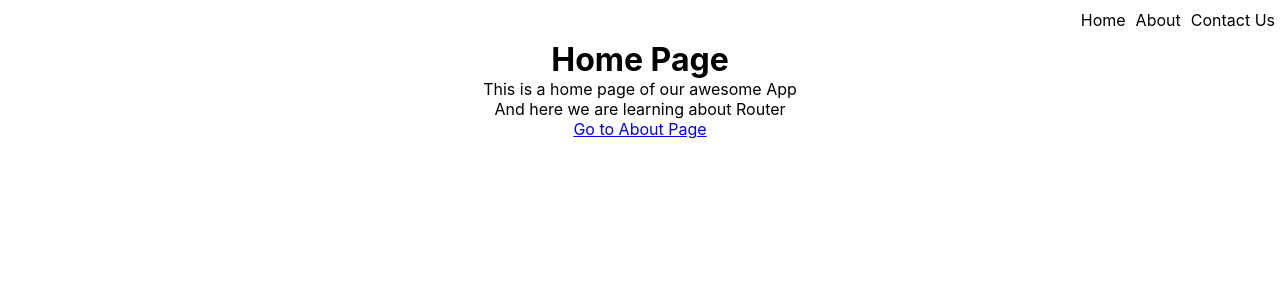
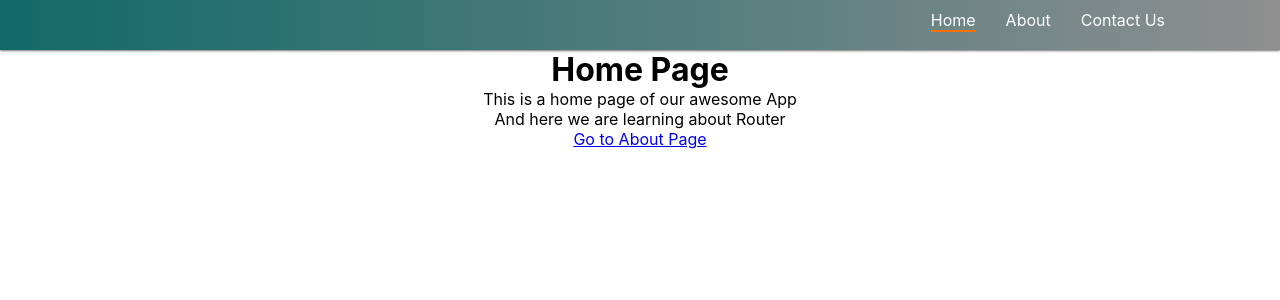
Before and after one commit to fhabhishektiwari/blog, a React (Create React App) app: page / in a window 1280 px wide. Shown: the top 300 px of the page. Built offline with nearby package versions, Linux system fonts and the light colour scheme.

Commit message:
Active link style

```diff
--- a/src/App.css
+++ b/src/App.css
@@ -9,22 +9,35 @@
 
 .navbar{
   text-align: right;
+  margin-right: 100px;
 }
 .navbar li{
   display: inline-block;
-  padding: 10px 5px;
+  padding: 10px 15px;
 }
 
 .nav-bar-link{
-  color: #000;
+  color: #fff;
   text-decoration: none;
 }
 
 .nav-bar-link:hover{
-  color: #0b7753;
-  border-bottom: 2px solid rgb(255, 111, 0);
+  color: #000;
+  border-bottom: 2px solid #ff6f00;
 }
 
+/* 1st method to make link active  */
+/* .active{
+  border-bottom: 2px solid rgb(255, 111, 0);
+  color: #0b7753;
+} */
+
+.main-nav{
+  width: 100%;
+  height: 50px;
+  box-shadow: 0 0 3px #000;
+  background: linear-gradient(to right,rgb(17, 105, 105),rgb(143, 143, 143));
+}
 
 
 
--- a/src/App.js
+++ b/src/App.js
@@ -3,7 +3,7 @@ import React from 'react';
 import {BrowserRouter, Navigate, Route, Routes} from 'react-router-dom'
 import Home from './components/Home';
 import About from './components/About';
-import NavBar from './components/NavBar';
+// import NavBar from './components/NavBar';
 // import Page404 from './components/Page404';
 import Contact from './components/Contact';
 import User from './components/User';
--- a/src/components/NewNavbar.js
+++ b/src/components/NewNavbar.js
@@ -2,11 +2,12 @@ import { NavLink } from "react-router-dom";
 import '../App.css'
 const NewNavbar=()=>{
     return(
-        <div>
+        <div className="main-nav">
             <ul className="navbar">
-                <li><NavLink className='nav-bar-link' to='/'>Home</NavLink></li>
-                <li><NavLink className='nav-bar-link' to='/about'>About</NavLink></li>
-                <li><NavLink className='nav-bar-link' to='/contact'>Contact Us</NavLink></li>
+                {/* 2nd methods to make active  style={({isActive})=>{return {color:isActive?'#0b7753':'#000'} && {borderBottom:isActive?'2px solid #ff6f00':''}}}*/}
+                <li><NavLink className='nav-bar-link' to='/' style={({isActive})=>{return {color:isActive?'#fff':''} && {borderBottom:isActive?'2px solid #ff6f00':''}}}>Home</NavLink></li>
+                <li><NavLink className='nav-bar-link' to='/about' style={({isActive})=>{return {color:isActive?'#0b7753':''} && {borderBottom:isActive?'2px solid #ff6f00':''}}}>About</NavLink></li>
+                <li><NavLink className='nav-bar-link' to='/contact' style={({isActive})=>{return {color:isActive?'#0b7753':'#000'} && {borderBottom:isActive?'2px solid #ff6f00':''}}}>Contact Us</NavLink></li>
             </ul>
         </div>
     );
```
